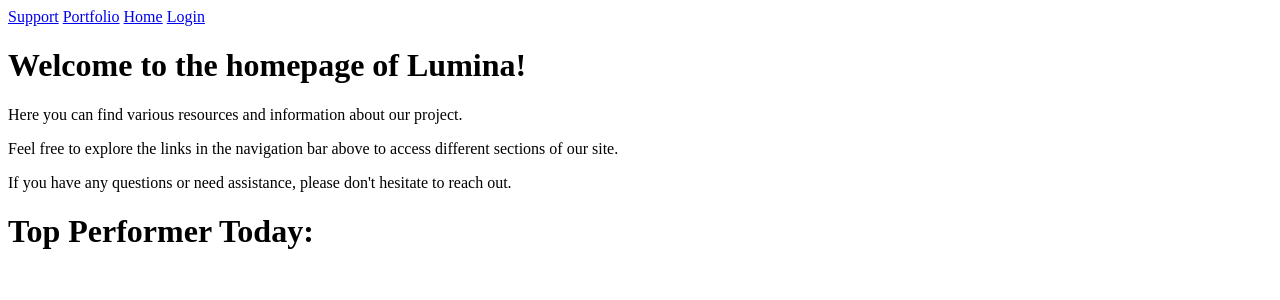
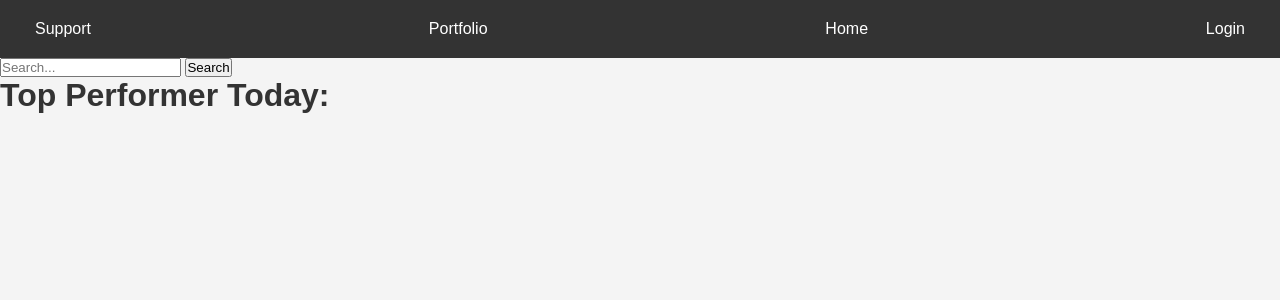
Before and after one commit to BriLouSal/MarketSight, a Django app: page / in a window 1280 px wide. Shown: the top 300 px of the page. Run offline with Django 5.2, Linux system fonts and the light colour scheme.

Commit message:
fixed new home

```diff
--- a/Lumina/LuminaBack/templates/base/index.html
+++ b/Lumina/LuminaBack/templates/base/index.html
@@ -5,7 +5,7 @@
 <head>
    <meta charset="UTF-8">
    <meta name="viewport" content="width=device-width, initial-scale=1.0">
-   <link rel="stylesheet" href="style.css">
+   <link rel="stylesheet" href="/Lumina/static/style.css">
    <title>Document</title>
 
 </head>
@@ -23,18 +23,17 @@
 
 
 
+   <div class="search-bar">
+      <input type="text" placeholder="Search...">
+      <button type="submit">Search</button>
+
+   </div>
 
 
-<h1>Welcome to the homepage of Lumina! </h1>
-
-<p>Here you can find various resources and information about our project.</p>
-
-<p>Feel free to explore the links in the navigation bar above to access different sections of our site.</p>
-
-<p>If you have any questions or need assistance, please don't hesitate to reach out. <a href="{% url 'assistance' %}"></a></p>
 
 
- <div>
+ <div class="top-performer">
+
    <h1>Top Performer Today:</h1>
 
  </div>
--- a/Lumina/static/style.css
+++ b/Lumina/static/style.css
@@ -0,0 +1,30 @@
+*{
+    margin: 0;
+    padding: 0;
+    box-sizing: border-box;
+}
+
+body{
+    font-family: Arial, sans-serif;
+    background-color: #f4f4f4;
+    color: #333;
+}
+
+
+
+.navbar{
+    background-color: #333;
+    color: #fff;
+    padding: 10px 20px;
+    display: flex;
+    justify-content: space-between;
+    align-items: center;
+    flex-direction: row;
+}
+
+a
+{
+    color: #fff;
+    text-decoration: none;
+    padding: 10px 15px;
+}
```
